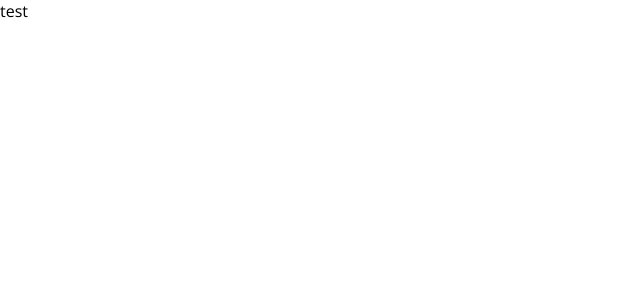
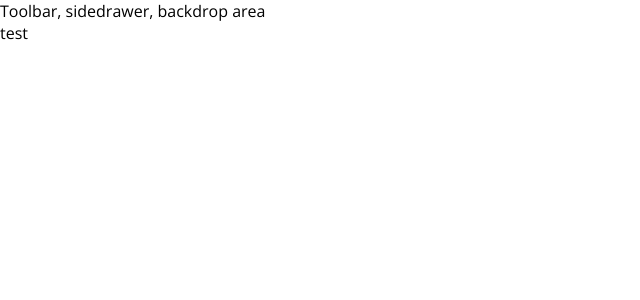
Before and after one commit to ewhanhan/Burger-Builder, a React (Create React App) app: page / in a window 1280 px wide. Shown: the top 300 px of the page, without its empty margins (0-640 px from the left). Built offline with nearby package versions, Linux system fonts and the light colour scheme.

Commit message:
Create layout component

```diff
--- a/src/App.js
+++ b/src/App.js
@@ -1,5 +1,6 @@
+import Layout from './component/Layout.js';
 function App() {
-  return <div>test</div>;
+  return <Layout>test</Layout>;
 }
 
 export default App;
--- /dev/null
+++ b/src/component/Layout.js
@@ -0,0 +1,11 @@
+import React from 'react';
+import styles from './Layout.module.css';
+const Layout = (props) => {
+  return (
+    <>
+      <div>Toolbar, sidedrawer, backdrop area</div>
+      <main className={styles.Content}>{props.children}</main>
+    </>
+  );
+};
+export default Layout;
```
Also changed, not shown: src/component/Layout.module.css (added), 1 other file (tests, documents, lock files or other folders).
